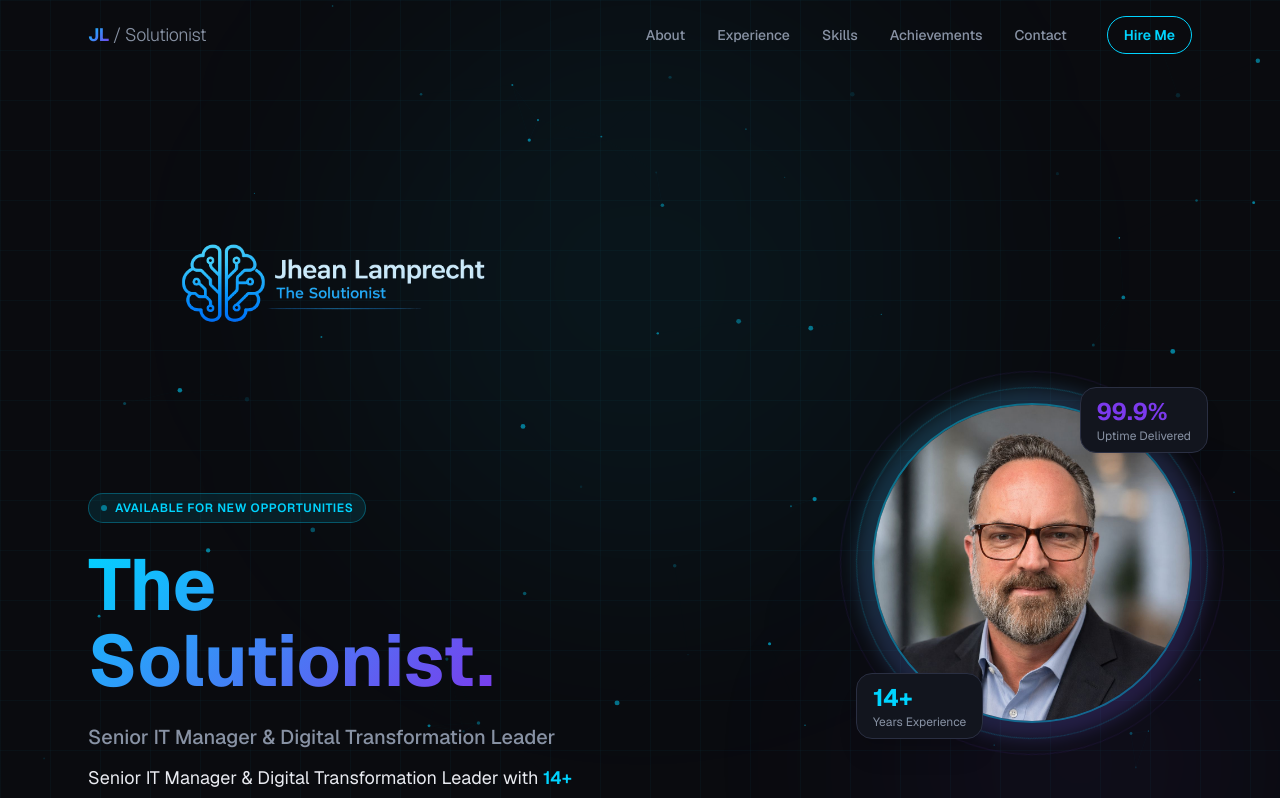
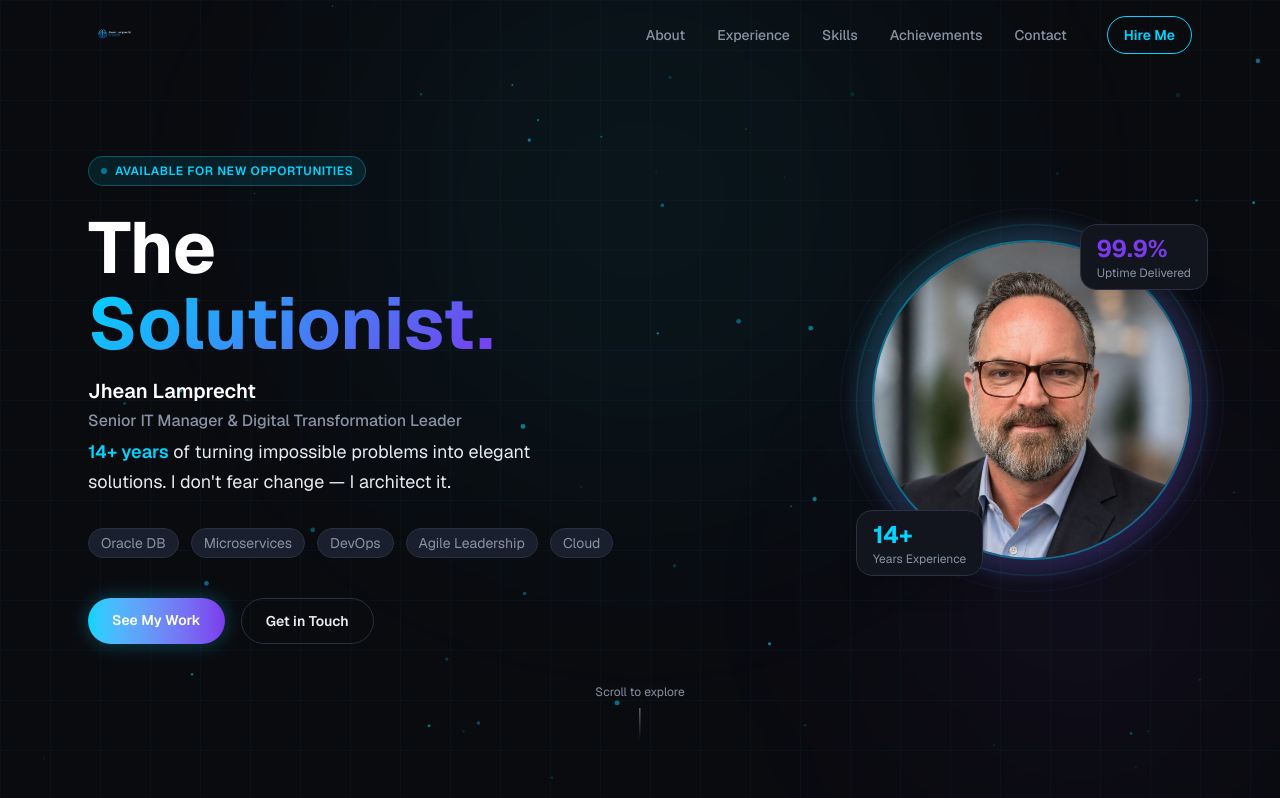
Before and after one commit to BobJhean/jhean-resume-website, a Next.js app: page / in a window 1280 px wide. Shown: the top 798 px of the page. Built offline with nearby package versions, Linux system fonts and the light colour scheme.

Commit message:
fix: logo in navbar, bold headline in hero — clean no-gap layout

```diff
--- a/src/components/Hero.tsx
+++ b/src/components/Hero.tsx
@@ -85,32 +85,22 @@ export default function Hero() {
         <div className="grid md:grid-cols-2 gap-12 items-center">
           {/* Text */}
           <div>
-            {/* Logo */}
-            <div className="mb-8">
-              <Image
-                src="/logo.png"
-                alt="Jhean Lamprecht — The Solutionist"
-                width={320}
-                height={213}
-                className="w-full max-w-[500px] h-auto"
-                priority
-              />
-            </div>
-
             <div className="inline-flex items-center gap-2 px-3 py-1.5 rounded-full bg-[#00d4ff]/10 border border-[#00d4ff]/30 text-[#00d4ff] text-xs font-semibold mb-6 tracking-wider uppercase">
               <span className="w-1.5 h-1.5 rounded-full bg-[#00d4ff] animate-pulse" />
               Available for new opportunities
             </div>
 
-            <h1 className="text-5xl md:text-6xl lg:text-7xl font-bold leading-[1.05] mb-6">
-              <span className="gradient-text">The Solutionist.</span>
+            <h1 className="text-5xl md:text-6xl lg:text-7xl font-bold leading-[1.05] mb-4">
+              <span className="text-white">The</span>
+              <br />
+              <span className="gradient-text">Solutionist.</span>
             </h1>
 
-            <p className="text-xl text-[#8892a4] mb-3 font-medium">
+            <p className="text-xl text-white font-semibold mb-1">Jhean Lamprecht</p>
+            <p className="text-[#8892a4] mb-1 font-medium">
               Senior IT Manager & Digital Transformation Leader
             </p>
             <p className="text-[#e8eaf0] text-lg mb-8 leading-relaxed max-w-lg">
-              Senior IT Manager & Digital Transformation Leader with{" "}
               <span className="text-[#00d4ff] font-semibold">14+ years</span>{" "}
               of turning impossible problems into elegant solutions. I don&apos;t
               fear change — I architect it.
--- a/src/components/Navbar.tsx
+++ b/src/components/Navbar.tsx
@@ -1,5 +1,6 @@
 "use client";
 import { useState, useEffect } from "react";
+import Image from "next/image";
 
 const links = [
   { label: "About", href: "#about" },
@@ -28,9 +29,15 @@ export default function Navbar() {
       }`}
     >
       <div className="max-w-6xl mx-auto px-6 py-4 flex items-center justify-between">
-        <a href="#" className="text-white font-bold text-lg tracking-tight">
-          <span className="gradient-text">JL</span>
-          <span className="text-[#8892a4] ml-1 font-light">/ Solutionist</span>
+        <a href="#" className="flex items-center">
+          <Image
+            src="/logo.png"
+            alt="Jhean Lamprecht — The Solutionist"
+            width={180}
+            height={120}
+            className="h-9 w-auto"
+            priority
+          />
         </a>
 
         {/* Desktop nav */}
```
